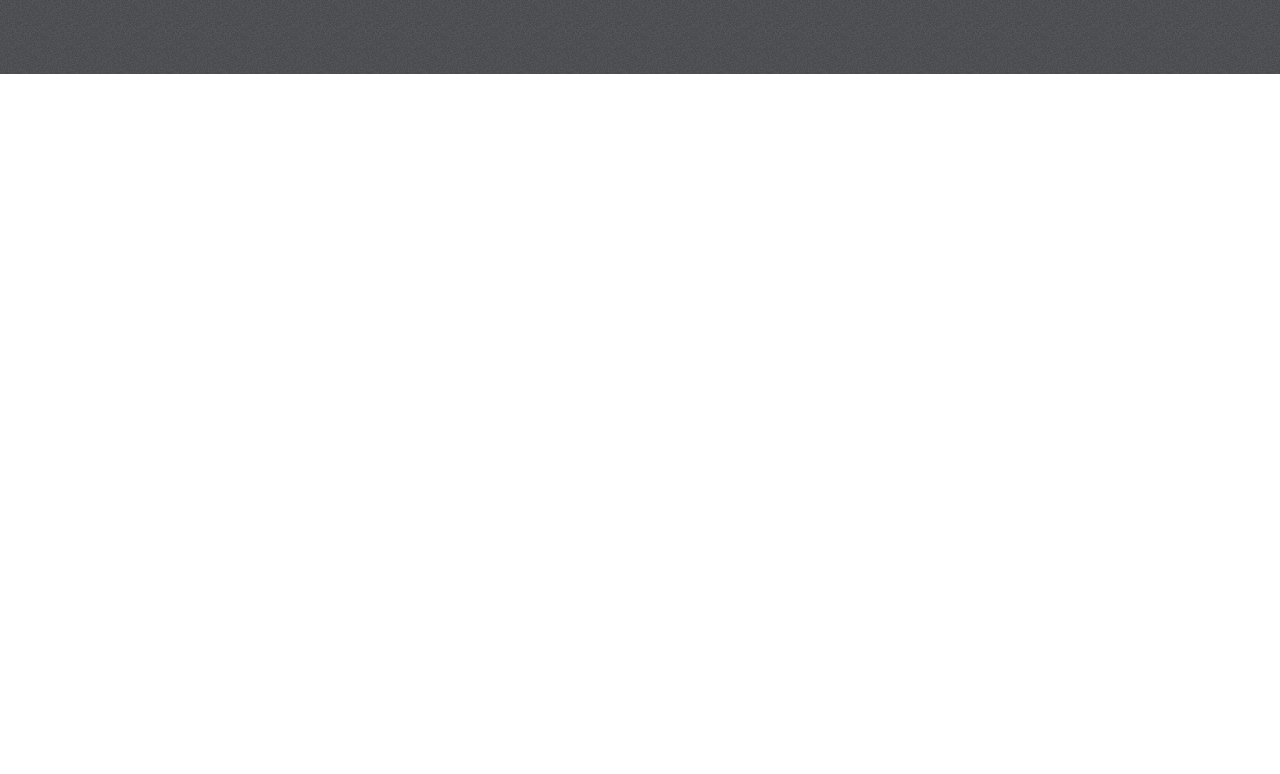
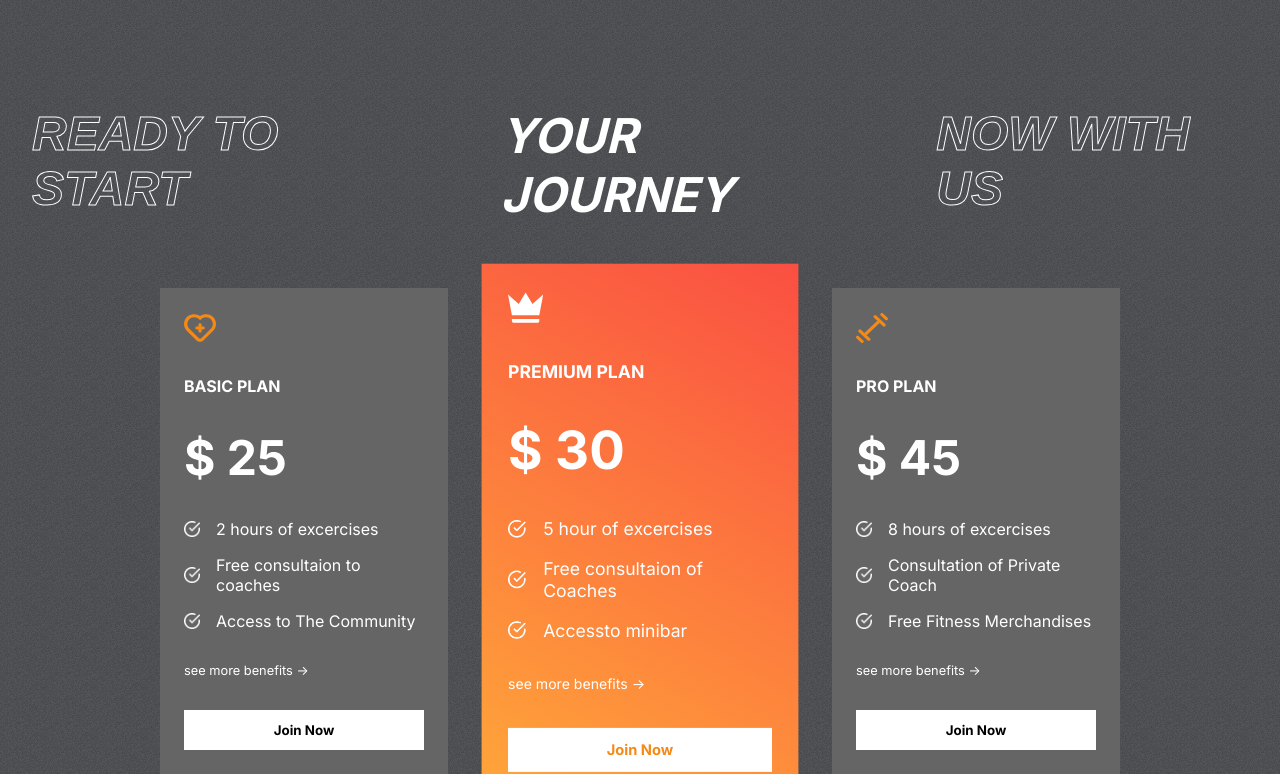
Before and after one commit to marouenmaatoug/FitClub, a React (Create React App) app: page / in a window 1280 px wide. Shown: the part 1712-2486 px from the top of the page. Before the commit the page ends 1786 px from the top, so only its background shows below. Built offline with nearby package versions, Linux system fonts and the light colour scheme.

Commit message:
Plans Component

```diff
--- a/src/App.js
+++ b/src/App.js
@@ -1,5 +1,6 @@
 import "./App.css";
 import Hero from "./components/Hero/Hero";
+import Plans from "./components/Plans/Plans";
 import Programs from "./components/Programs/Programs";
 import Reasons from "./components/Reasons/Reasons";
 function App() {
@@ -8,6 +9,7 @@
             <Hero />
             <Programs />
             <Reasons />
+            <Plans />
         </div>
     );
 }
--- /dev/null
+++ b/src/components/Plans/Plans.css
@@ -0,0 +1,61 @@
+.plans-container {
+    margin-top: -4rem;
+    padding: 0 2rem;
+    display: flex;
+    flex-direction: column;
+    gap: 4rem;
+}
+.plans {
+    display: flex;
+    justify-content: center;
+    align-items: center;
+    gap: 3rem;
+}
+.plan {
+    display: flex;
+    flex-direction: column;
+    background: var(--caloryCard);
+    color: white;
+    gap: 2rem;
+    padding: 1.5rem;
+    width: 15rem;
+}
+.plan:nth-child(2) {
+    background: var(--planCard);
+    transform: scale(1.1);
+}
+.plan > svg {
+    width: 2rem;
+    height: 2rem;
+    fill: var(--orange);
+}
+.plan > :nth-child(2) {
+    font-weight: bold;
+    font-size: 1rem;
+}
+.plan > :nth-child(3) {
+    font-weight: bold;
+    font-size: 3rem;
+}
+.plan > :nth-child(5) {
+    font-size: 0.8rem;
+}
+.features {
+    display: flex;
+    flex-direction: column;
+    gap: 1rem;
+}
+.feature {
+    display: flex;
+    align-items: center;
+    gap: 1rem;
+}
+.feature > img {
+    width: 1rem;
+}
+.plans > :nth-child(2) > svg {
+    fill: white;
+}
+.plans > :nth-child(2) > button {
+    color: var(--orange);
+}
--- /dev/null
+++ b/src/components/Plans/Plans.jsx
@@ -0,0 +1,41 @@
+import React from "react";
+import "./Plans.css";
+import { plansData } from "../../data/plansData";
+import whiteTick from "../../assets/whiteTick.png";
+
+const Plans = () => {
+    return (
+        <div className="plans-container">
+            <div className="programs-header">
+                <span className="stroke-text">READY TO START</span>
+                <span>YOUR JOURNEY</span>
+                <span className="stroke-text">NOW WITH US</span>
+            </div>
+            {/* plans */}
+            <div className="plans">
+                {" "}
+                {plansData.map((plan, i) => (
+                    <div className="plan" key={i}>
+                        {plan.icon}
+                        <span>{plan.name}</span>
+                        <span>$ {plan.price}</span>
+                        <div className="features">
+                            {plan.features.map((feature) => (
+                                <div className="feature">
+                                    <img src={whiteTick} alt="" />
+                                    <span key={i}>{feature}</span>
+                                </div>
+                            ))}
+                        </div>
+                        <div>
+                            <span>see more benefits -></span>
+                        </div>
+                        <button className="btn">Join Now</button>
+                    </div>
+                ))}
+            </div>
+        </div>
+    );
+};
+
+export default Plans;
```
